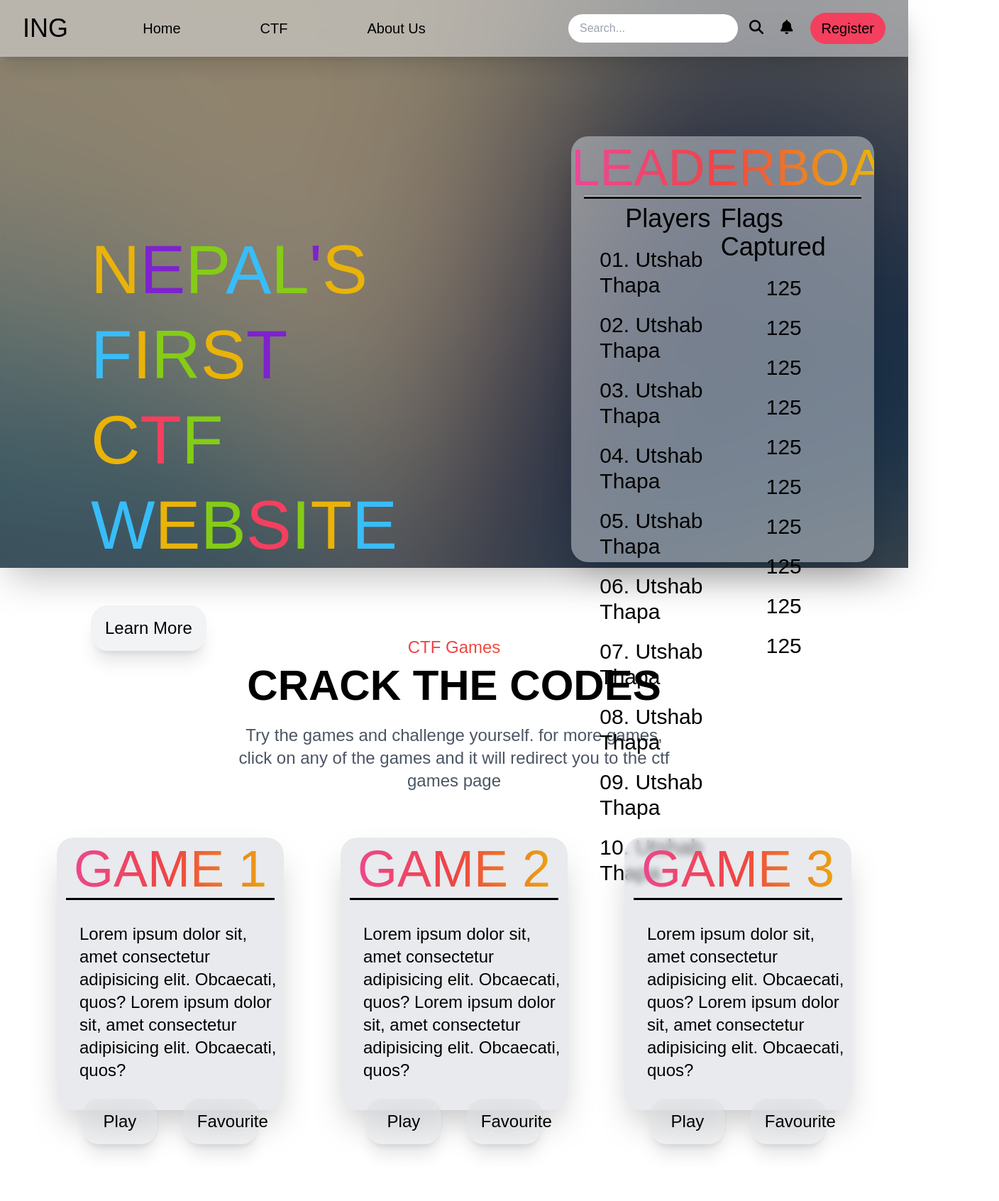
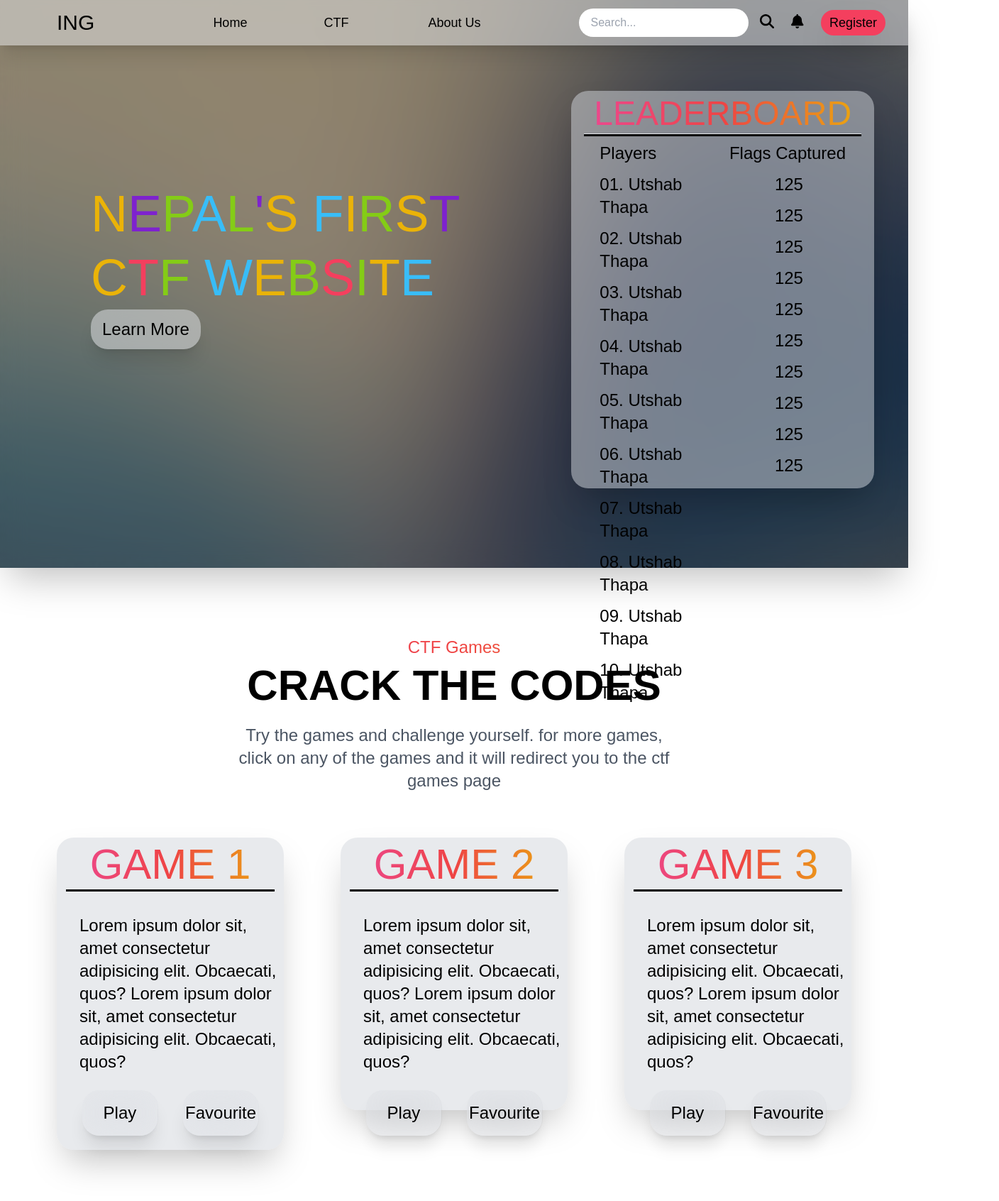
Before and after one commit to Asim1O1/CTF-Frontend, a React (Vite) app: page / in a window 1280 px wide. Shown: the top 1692 px of the page at 71% size, 1408 px wide, since content can reach past the window. Before the commit the page ends 1612 px from the top, so only its background shows below. Built offline with nearby package versions, Linux system fonts and the light colour scheme; what tailwindcss-filters would draw is missing.

Commit message:
homepage and admin page

```diff
--- a/src/index.css
+++ b/src/index.css
@@ -11,6 +11,7 @@
   text-rendering: optimizeLegibility;
   -webkit-font-smoothing: antialiased;
   -moz-osx-font-smoothing: grayscale; */
+  scroll-behavior: smooth;
 
   overflow-x: hidden;
 }
--- a/src/pages/HomePage.jsx
+++ b/src/pages/HomePage.jsx
@@ -7,26 +7,26 @@ const Home = () => {
   return (
     <>
       <div className="w-full">
-        <header className="w-full flex justify-between items-center h-20 bg-gray-200 bg-opacity-50 text-black shadow-xl fixed backdrop-blur-3 z-10">
+        <header className="w-full flex justify-between items-center h-16 bg-gray-200 bg-opacity-50 text-black shadow-xl fixed backdrop-blur-3 z-10">
           <ul className="flex items-center">
-            <li className="ml-8 text-4xl">ING</li>
+            <li className="ml-20 text-3xl">ING</li>
           </ul>
-          <ul className="flex">
+          <ul className="flex ml-32">
             <a
               href=""
-              className="mr-20 text-xl hover:bg-yellow-500 hover:text-black hover:shadow-2xl transition-all px-4 py-2 rounded-full"
+              className="mr-20 text-lg hover:bg-yellow-500 hover:text-black hover:shadow-2xl transition-all px-3 py-1 rounded-full"
             >
               <li>Home</li>
             </a>
             <a
               href=""
-              className="mr-20 text-xl hover:bg-lime-500 hover:text-black hover:shadow-2xl transition-all px-4 py-2 rounded-full"
+              className="mr-20 text-lg hover:bg-lime-500 hover:text-black hover:shadow-2xl transition-all px-4 py-1 rounded-full"
             >
               <li>CTF</li>
             </a>
             <a
               href=""
-              className="mr-20 text-xl hover:bg-sky-600 hover:text-black hover:shadow-2xl transition-all px-4 py-2 rounded-full"
+              className="mr-20 text-lg hover:bg-sky-600 hover:text-black hover:shadow-2xl transition-all px-4 py-1 rounded-full"
             >
               <li>About Us</li>
             </a>
@@ -41,18 +41,24 @@ const Home = () => {
             </li>
             <a href="">
               <li className="mr-6">
-                <FontAwesomeIcon icon={faSearch} className="text-xl hover:scale-125 transition-all" />
+                <FontAwesomeIcon
+                  icon={faSearch}
+                  className="text-xl hover:scale-125 transition-all"
+                />
               </li>
             </a>
             <a href="">
               <li className="mr-6 ">
-                <FontAwesomeIcon icon={faBell} className="text-xl hover:scale-125 transition-all" />
+                <FontAwesomeIcon
+                  icon={faBell}
+                  className="text-xl hover:scale-125 transition-all"
+                />
               </li>
             </a>
 
             <a
               href=""
-              className="mr-8 text-xl bg-rose-500 hover:text-black hover:shadow-2xl transition-all px-4 py-2 rounded-full"
+              className="mr-8 text-lg bg-rose-500 hover:scale-105 shadow-2xl transition-all px-3 py-1 rounded-full"
             >
               <li>Register</li>
             </a>
@@ -67,8 +73,8 @@ const Home = () => {
           <div className="absolute inset-0 bg-black bg-opacity-40 backdrop-filter backdrop-blur-lg"></div>
 
           {/* Content */}
-          <div className="relative top-80 left-32 text-8xl uppercase leading-tight rounded-3xl w-2/5  transition-all cursor-default">
-            <h1 className="text-8xl uppercase leading-tight">
+          <div className="relative top-64 left-32 text-8xl uppercase leading-tight rounded-3xl w-2/  transition-all cursor-default">
+            <h1 className="text-7xl uppercase leading-tight">
               <span className="text-yellow-500">N</span>
               <span className="text-purple-700">e</span>
               <span className="text-lime-500">p</span>
@@ -93,52 +99,54 @@ const Home = () => {
               <span className="text-yellow-500">t</span>
               <span className="text-sky-400">e</span>
             </h1>
-            <button className="mt-8 px-5 py-4 hover:bg-lime-500 transition-all hover:scale-110 shadow-xl bg-gray-200  bg-opacity-50 backdrop-blur-xl rounded-3xl text-2xl">
+             <a href="#carousel">
+            <button className="absolute px-4 py-3 hover:bg-lime-500 transition-all hover:scale-110 shadow-xl bg-gray-200  bg-opacity-50 backdrop-blur-xl rounded-3xl text-2xl">
               Learn More
             </button>
+              </a>
           </div>
 
           {/* Leaderboard Section */}
-          <div className="bg-gray-300 shadow-2xl bg-opacity-50 backdrop-blur-sm w-1/3 h-3/4 absolute top-48 right-12 rounded-3xl">
-            <h1 className="text-7xl text-center text-black uppercase font-extralight mt-2 bg-gradient-to-r from-pink-500 via-red-500 to-yellow-500 bg-clip-text text-transparent">
+          <div className="bg-gray-300 shadow-2xl bg-opacity-50 backdrop-blur-sm w-1/3 h-[560px] absolute top-32 right-12 rounded-3xl">
+            <h1 className="text-5xl text-center text-black uppercase font-extralight mt-2 bg-gradient-to-r from-pink-500 via-red-500 to-yellow-500 bg-clip-text text-transparent">
               Leaderboard
             </h1>
             <hr className="w-11/12 mx-auto bg-black mt-1 h-1 flex items-center" />
             <div className="flex justify-between text-3xl ml-10 mr-10 mt-2 text-black">
               <div>
-                <h1 className="text-4xl ml-9">Players</h1>
+                <h1 className="text-2xl ml-">Players</h1>
                 <div className="font-extralight">
-                  <p className="mt-5">01. Utshab Thapa</p>
-                  <p className="mt-5">02. Utshab Thapa</p>
-                  <p className="mt-5">03. Utshab Thapa</p>
-                  <p className="mt-5">04. Utshab Thapa</p>
-                  <p className="mt-5">05. Utshab Thapa</p>
-                  <p className="mt-5">06. Utshab Thapa</p>
-                  <p className="mt-5">07. Utshab Thapa</p>
-                  <p className="mt-5">08. Utshab Thapa</p>
-                  <p className="mt-5">09. Utshab Thapa</p>
-                  <p className="mt-5">10. Utshab Thapa</p>
+                  <p className="mt-3 text-2xl">01. Utshab Thapa</p>
+                  <p className="mt-3 text-2xl">02. Utshab Thapa</p>
+                  <p className="mt-3 text-2xl">03. Utshab Thapa</p>
+                  <p className="mt-3 text-2xl">04. Utshab Thapa</p>
+                  <p className="mt-3 text-2xl">05. Utshab Thapa</p>
+                  <p className="mt-3 text-2xl">06. Utshab Thapa</p>
+                  <p className="mt-3 text-2xl">07. Utshab Thapa</p>
+                  <p className="mt-3 text-2xl">08. Utshab Thapa</p>
+                  <p className="mt-3 text-2xl">09. Utshab Thapa</p>
+                  <p className="mt-3 text-2xl">10. Utshab Thapa</p>
                 </div>
               </div>
               <div>
-                <h1 className="text-4xl">Flags Captured</h1>
+                <h1 className="text-2xl">Flags&nbsp;Captured</h1>
                 <div className="ml-16">
-                  <p className="mt-5">125</p>
-                  <p className="mt-5">125</p>
-                  <p className="mt-5">125</p>
-                  <p className="mt-5">125</p>
-                  <p className="mt-5">125</p>
-                  <p className="mt-5">125</p>
-                  <p className="mt-5">125</p>
-                  <p className="mt-5">125</p>
-                  <p className="mt-5">125</p>
-                  <p className="mt-5">125</p>
+                  <p className="mt-3 text-2xl">125</p>
+                  <p className="mt-3 text-2xl">125</p>
+                  <p className="mt-3 text-2xl">125</p>
+                  <p className="mt-3 text-2xl">125</p>
+                  <p className="mt-3 text-2xl">125</p>
+                  <p className="mt-3 text-2xl">125</p>
+                  <p className="mt-3 text-2xl">125</p>
+                  <p className="mt-3 text-2xl">125</p>
+                  <p className="mt-3 text-2xl">125</p>
+                  <p className="mt-3 text-2xl">125</p>
                 </div>
               </div>
             </div>
           </div>
         </div>
-        <section id="carousel" className="mt-24">
+        <section id="carousel" className="mt-24 mb-44">
           <h1 className="text-2xl text-center bg-gradient-to-r from-pink-500 via-red-500 to-yellow-500 bg-clip-text text-transparent">
             CTF Games
           </h1>
@@ -150,8 +158,8 @@ const Home = () => {
             of the games and it will redirect you to the ctf games page
           </p>
           <div className="flex justify-evenly mt-16 w-full">
-            <div className="bg-gray-300 shadow-2xl bg-opacity-50 backdrop-blur-sm w-1/4 h-96 rounded-3xl">
-              <h1 className="text-7xl text-center text-black uppercase font-extralight mt-2 bg-gradient-to-r from-pink-500 via-red-500 to-yellow-500 bg-clip-text text-transparent">
+            <div className="bg-gray-300 shadow-2xl bg-opacity-50 backdrop-blur-sm w-1/4 h-full rounded-3xl">
+              <h1 className="text-6xl text-center text-black uppercase font-extralight mt-2 bg-gradient-to-r from-pink-500 via-red-500 to-yellow-500 bg-clip-text text-transparent">
                 Game 1
               </h1>
               <hr className="w-11/12 mx-auto bg-black mt-1 h-1 flex items-center" />
@@ -160,17 +168,17 @@ const Home = () => {
                 Obcaecati, quos? Lorem ipsum dolor sit, amet consectetur
                 adipisicing elit. Obcaecati, quos?
               </p>
-              <div className="flex justify-evenly mt-6">
-                <button className="h-16 w-1/3 px-5 py-4 hover:bg-lime-600 transition-all hover:scale-110 shadow-xl bg-gray-200  bg-opacity-50 backdrop-blur-xl rounded-3xl text-2xl">
+              <div className="flex justify-evenly mt-6 mb-5">
+                <button className="h-16 w-1/3 text-2xl  hover:bg-lime-600 transition-all hover:scale-110 shadow-xl bg-gray-200  bg-opacity-50 backdrop-blur-xl rounded-3xl ">
                   Play
                 </button>
-                <button className="h-16 w-1/3 px-5 py-4 hover:bg-rose-500 transition-all hover:scale-110 shadow-xl bg-gray-200  bg-opacity-50 backdrop-blur-xl rounded-3xl text-2xl">
+                <button className="h-16 w-1/3 text-2xl hover:bg-rose-500 transition-all hover:scale-110 shadow-xl bg-gray-200  bg-opacity-50 backdrop-blur-xl rounded-3xl ">
                   Favourite
                 </button>
               </div>
             </div>
             <div className="bg-gray-300 shadow-2xl bg-opacity-50 backdrop-blur-sm w-1/4 h-96 rounded-3xl">
-              <h1 className="text-7xl text-center text-black uppercase font-extralight mt-2 bg-gradient-to-r from-pink-500 via-red-500 to-yellow-500 bg-clip-text text-transparent">
+              <h1 className="text-6xl text-center text-black uppercase font-extralight mt-2 bg-gradient-to-r from-pink-500 via-red-500 to-yellow-500 bg-clip-text text-transparent">
                 Game 2
               </h1>
               <hr className="w-11/12 mx-auto bg-black mt-1 h-1 flex items-center" />
@@ -180,16 +188,16 @@ const Home = () => {
                 adipisicing elit. Obcaecati, quos?
               </p>
               <div className="flex justify-evenly mt-6">
-                <button className="h-16 w-1/3 px-5 py-4 hover:bg-lime-600 transition-all hover:scale-110 shadow-xl bg-gray-200  bg-opacity-50 backdrop-blur-xl rounded-3xl text-2xl">
+                <button className="h-16 w-1/3  hover:bg-lime-600 transition-all hover:scale-110 shadow-xl bg-gray-200  bg-opacity-50 backdrop-blur-xl rounded-3xl text-2xl">
                   Play
                 </button>
-                <button className="h-16 w-1/3 px-5 py-4 hover:bg-rose-500 transition-all hover:scale-110 shadow-xl bg-gray-200  bg-opacity-50 backdrop-blur-xl rounded-3xl text-2xl">
+                <button className="h-16 w-1/3   hover:bg-rose-500 transition-all hover:scale-110 shadow-xl bg-gray-200  bg-opacity-50 backdrop-blur-xl rounded-3xl text-2xl">
                   Favourite
                 </button>
               </div>
             </div>
             <div className="bg-gray-300 shadow-2xl bg-opacity-50 backdrop-blur-sm w-1/4 h-96 rounded-3xl">
-              <h1 className="text-7xl text-center text-black uppercase font-extralight mt-2 bg-gradient-to-r from-pink-500 via-red-500 to-yellow-500 bg-clip-text text-transparent">
+              <h1 className="text-6xl text-center text-black uppercase font-extralight mt-2 bg-gradient-to-r from-pink-500 via-red-500 to-yellow-500 bg-clip-text text-transparent">
                 Game 3
               </h1>
               <hr className="w-11/12 mx-auto bg-black mt-1 h-1 flex items-center" />
@@ -199,10 +207,10 @@ const Home = () => {
                 adipisicing elit. Obcaecati, quos?
               </p>
               <div className="flex justify-evenly mt-6">
-                <button className="h-16 w-1/3 px-5 py-4 hover:bg-lime-600 transition-all hover:scale-110 shadow-xl bg-gray-200  bg-opacity-50 backdrop-blur-xl rounded-3xl text-2xl">
+                <button className="h-16 w-1/3 py-4 hover:bg-lime-600 transition-all hover:scale-110 shadow-xl bg-gray-200  bg-opacity-50 backdrop-blur-xl rounded-3xl text-2xl">
                   Play
                 </button>
-                <button className="h-16 w-1/3 px-5 py-4 hover:bg-rose-500 transition-all hover:scale-110 shadow-xl bg-gray-200  bg-opacity-50 backdrop-blur-xl rounded-3xl text-2xl">
+                <button className="h-16 w-1/3  hover:bg-rose-500 transition-all hover:scale-110 shadow-xl bg-gray-200  bg-opacity-50 backdrop-blur-xl rounded-3xl text-2xl">
                   Favourite
                 </button>
               </div>
@@ -215,206 +223,3 @@ const Home = () => {
 };
 
 export default Home;
-
-// import React, { useState, useEffect } from "react";
-// import background from "../assets/4background.jpg";
-
-// const Home = () => {
-//   const [currentSlide, setCurrentSlide] = useState(0);
-//   const slides = [
-//     {
-//       title: "Game 1",
-//       description:
-//         "Lorem ipsum dolor sit, amet consectetur adipisicing elit. Obcaecati, quos?",
-//     },
-//     {
-//       title: "Game 2",
-//       description:
-//         "Lorem ipsum dolor sit, amet consectetur adipisicing elit. Obcaecati, quos?",
-//     },
-//     {
-//       title: "Game 3",
-//       description:
-//         "Lorem ipsum dolor sit, amet consectetur adipisicing elit. Obcaecati, quos?",
-//     },
-//     {
-//       title: "Game 4",
-//       description:
-//         "Lorem ipsum dolor sit, amet consectetur adipisicing elit. Obcaecati, quos?",
-//     },
-//     {
-//       title: "Game 5",
-//       description:
-//         "Lorem ipsum dolor sit, amet consectetur adipisicing elit. Obcaecati, quos?",
-//     },
-//     {
-//       title: "Game 6",
-//       description:
-//         "Lorem ipsum dolor sit, amet consectetur adipisicing elit. Obcaecati, quos?",
-//     },
-//     // Add more slides as needed
-//   ];
-
-//   useEffect(() => {
-//     const interval = setInterval(() => {
-//       nextSlide();
-//     }, 5000); // Change slide every 5 seconds
-
-//     return () => clearInterval(interval);
-//   }, []);
-
-//   const nextSlide = () => {
-//     setCurrentSlide((prevSlide) => (prevSlide === slides.length - 1 ? 0 : prevSlide + 1));
-//   };
-
-//   const prevSlide = () => {
-//     setCurrentSlide((prevSlide) => (prevSlide === 0 ? slides.length - 1 : prevSlide - 1));
-//   };
-
-//   return (
-//     <>
-//       <div className="w-full">
-//         <header className="w-full flex justify-between items-center h-20 bg-gray-200 bg-opacity-50 text-black shadow-xl fixed backdrop-blur-3 z-10">
-//           <ul>
-//             <li className="ml-28 text-4xl">ING</li>
-//           </ul>
-//           <ul className="flex">
-//             <li className="mr-20 text-xl hover:bg-yellow-500 hover:text-black hover:shadow-2xl transition-all px-4 py-2 rounded-full">
-//               Home
-//             </li>
-//             <li className="mr-20 text-xl hover:bg-lime-500 hover:text-black hover:shadow-2xl transition-all px-4 py-2 rounded-full">
-//               CTF
-//             </li>
-//             <li className="mr-20 text-xl hover:bg-sky-600 hover:text-black hover:shadow-2xl transition-all px-4 py-2 rounded-full">
-//               About Us
-//             </li>
-//             <li className="mr-16 text-xl hover:bg-rose-500 hover:text-black hover:shadow-2xl transition-all px-4 py-2 rounded-full">
-//               Register
-//             </li>
-//           </ul>
-//         </header>
-//         <div
-//           id="hero"
-//           className="relative w-full h-screen bg-cover bg-center bg-no-repeat shadow-2xl"
-//           style={{ backgroundImage: `url(${background})` }}
-//         >
-//           {/* Overlay with backdrop filter */}
-//           <div className="absolute inset-0 bg-black bg-opacity-40 backdrop-filter backdrop-blur-lg"></div>
-
-//           {/* Content */}
-//           <div className="relative top-80 left-32 text-8xl uppercase leading-tight rounded-3xl w-2/5  transition-all cursor-default">
-//             <h1 className="text-8xl uppercase leading-tight">
-//               <span className="text-yellow-500">N</span>
-//               <span className="text-purple-700">e</span>
-//               <span className="text-lime-500">p</span>
-//               <span className="text-sky-400">a</span>
-//               <span className="text-lime-500">l</span>
-//               <span className="text-purple-700">'</span>
-//               <span className="text-yellow-500">s</span>
-//               <span className="text-sky-400"> F</span>
-//               <span className="text-yellow-500">i</span>
-//               <span className="text-lime-500">r</span>
-//               <span className="text-yellow-500">s</span>
-//               <span className="text-purple-700">t</span>
-//               <br />
-//               <span className="text-yellow-500"> C</span>
-//               <span className="text-rose-500">T</span>
-//               <span className="text-lime-500">F</span>
-//               <span className="text-sky-400"> W</span>
-//               <span className="text-yellow-500">e</span>
-//               <span className="text-lime-500">b</span>
-//               <span className="text-rose-500">s</span>
-//               <span className="text-lime-500">i</span>
-//               <span className="text-yellow-500">t</span>
-//               <span className="text-sky-400">e</span>
-//             </h1>
-//             <button className="mt-8 px-5 py-4 hover:bg-lime-500 transition-all hover:scale-110 shadow-xl bg-gray-200 bg-opacity-50 backdrop-blur-xl rounded-3xl text-2xl">
-//               Learn More
-//             </button>
-//           </div>
-
-//           {/* Leaderboard Section */}
-//           <div className="bg-gray-300 shadow-2xl bg-opacity-50 backdrop-blur-sm w-1/3 h-3/4 absolute top-48 right-12 rounded-3xl">
-//             <h1 className="text-7xl text-center text-black uppercase font-extralight mt-2 bg-gradient-to-r from-pink-500 via-red-500 to-yellow-500 bg-clip-text text-transparent">
-//               Leaderboard
-//             </h1>
-//             <hr className="w-11/12 mx-auto bg-black mt-1 h-1 flex items-center" />
-//             <div className="flex justify-between text-3xl ml-10 mr-10 mt-2 text-black">
-//               <div>
-//                 <h1 className="text-4xl ml-9">Players</h1>
-//                 <div className="font-extralight">
-//                   <p className="mt-5">01. Utshab Thapa</p>
-//                   <p className="mt-5">02. Utshab Thapa</p>
-//                   <p className="mt-5">03. Utshab Thapa</p>
-//                   <p className="mt-5">04. Utshab Thapa</p>
-//                   <p className="mt-5">05. Utshab Thapa</p>
-//                   <p className="mt-5">06. Utshab Thapa</p>
-//                   <p className="mt-5">07. Utshab Thapa</p>
-//                   <p className="mt-5">08. Utshab Thapa</p>
-//                   <p className="mt-5">09. Utshab Thapa</p>
-//                   <p className="mt-5">10. Utshab Thapa</p>
-//                 </div>
-//               </div>
-//               <div>
-//                 <h1 className="text-4xl">Flags Captured</h1>
-//                 <div className="ml-16">
-//                   <p className="mt-5">125</p>
-//                   <p className="mt-5">125</p>
-//                   <p className="mt-5">125</p>
-//                   <p className="mt-5">125</p>
-//                   <p className="mt-5">125</p>
-//                   <p className="mt-5">125</p>
-//                   <p className="mt-5">125</p>
-//                   <p className="mt-5">125</p>
-//                   <p className="mt-5">125</p>
-//                   <p className="mt-5">125</p>
-//                 </div>
-//               </div>
-//             </div>
-//           </div>
-//         </div>
-//         <section id="carousel" className="mt-24 relative overflow-hidden">
-//           <div className="flex justify-evenly mt-12 w-full transition-transform duration-500 ease-in-out"
-//             style={{ transform: `translateX(-${currentSlide * (100 / (slides.length + 2))}%)` }}>
-//             {[slides[slides.length - 1], ...slides, slides[0]].map((slide, index) => (
-//               <div
-//                 key={index}
-//                 className="flex-shrink-0 bg-gray-300 shadow-2xl bg-opacity-50 backdrop-blur-sm w-1/4 h-96 rounded-3xl mx-4"
-//               >
-//                 <h1 className="text-7xl text-center text-black uppercase font-extralight mt-2 bg-gradient-to-r from-pink-500 via-red-500 to-yellow-500 bg-clip-text text-transparent">
-//                   {slide.title}
-//                 </h1>
-//                 <hr className="w-11/12 mx-auto bg-black mt-1 h-1 flex items-center" />
-//                 <p className="text-2xl mt-8 ml-8">{slide.description}</p>
-//                 <div className="flex justify-evenly mt-6">
-//                 <button className="h-16 w-1/3 px-5 py-4 hover:bg-lime-600 transition-all hover:scale-110 shadow-xl bg-gray-200 bg-opacity-50 backdrop-blur-xl rounded-3xl text-2xl">
-//                     Play
-//                   </button>
-//                   <button className="h-16 w-1/3 px-5 py-4 hover:bg-rose-500 transition-all hover:scale-110 shadow-xl bg-gray-200 bg-opacity-50 backdrop-blur-xl rounded-3xl text-2xl">
-//                     Favorite
-//                   </button>
-//                 </div>
-//               </div>
-//             ))}
-//           </div>
-//           <div className="absolute top-1/2 transform -translate-y-1/2 flex justify-between w-full px-6">
-//             <button
-//               onClick={prevSlide}
-//               className="text-white text-4xl focus:outline-none"
-//             >
-//               {"<"}
-//             </button>
-//             <button
-//               onClick={nextSlide}
-//               className="text-white text-4xl focus:outline-none"
-//             >
-//               {">"}
-//             </button>
-//           </div>
-//         </section>
-//       </div>
-//     </>
-//   );
-// };
-
-// export default Home;
```
Lines whose indentation alone changed are shown as unchanged.
